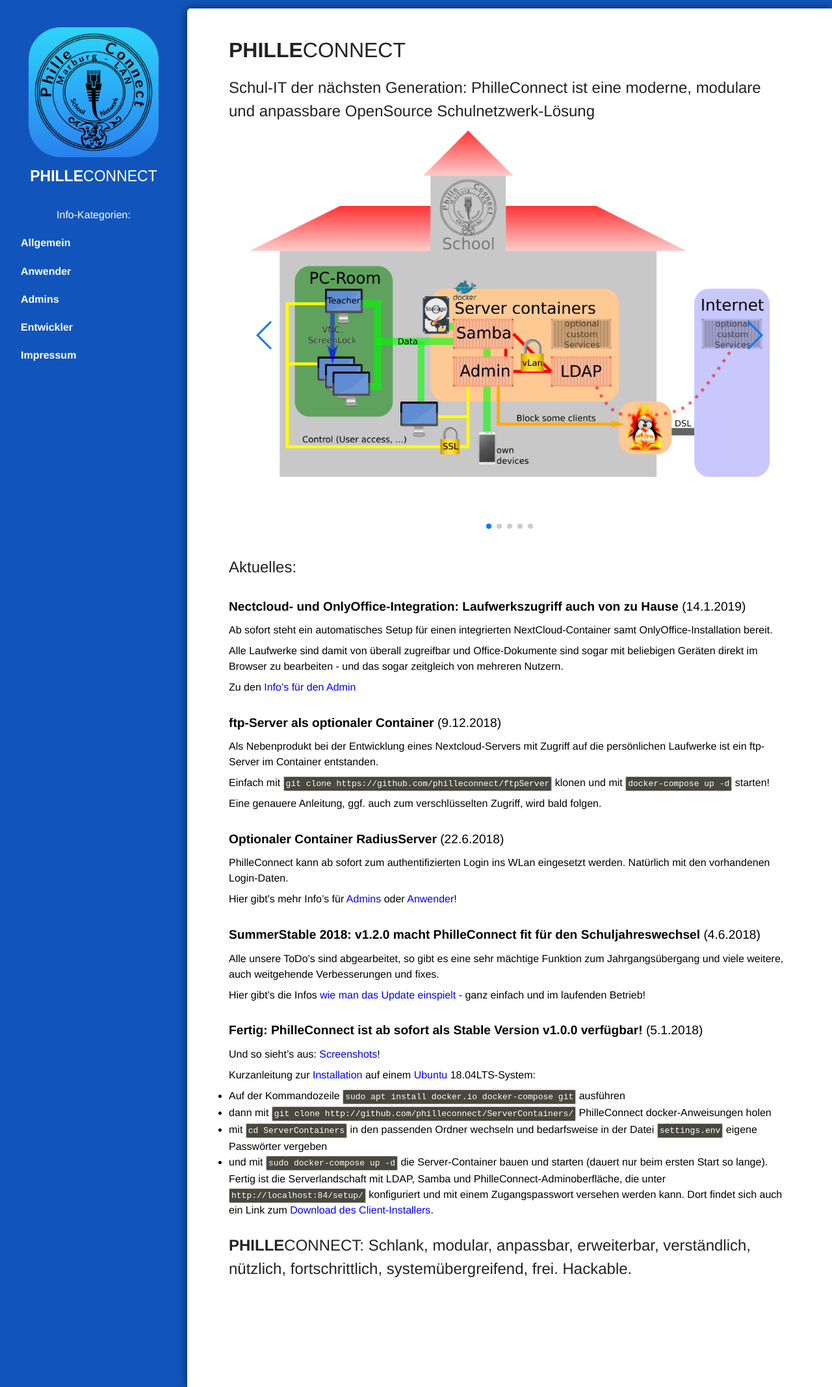
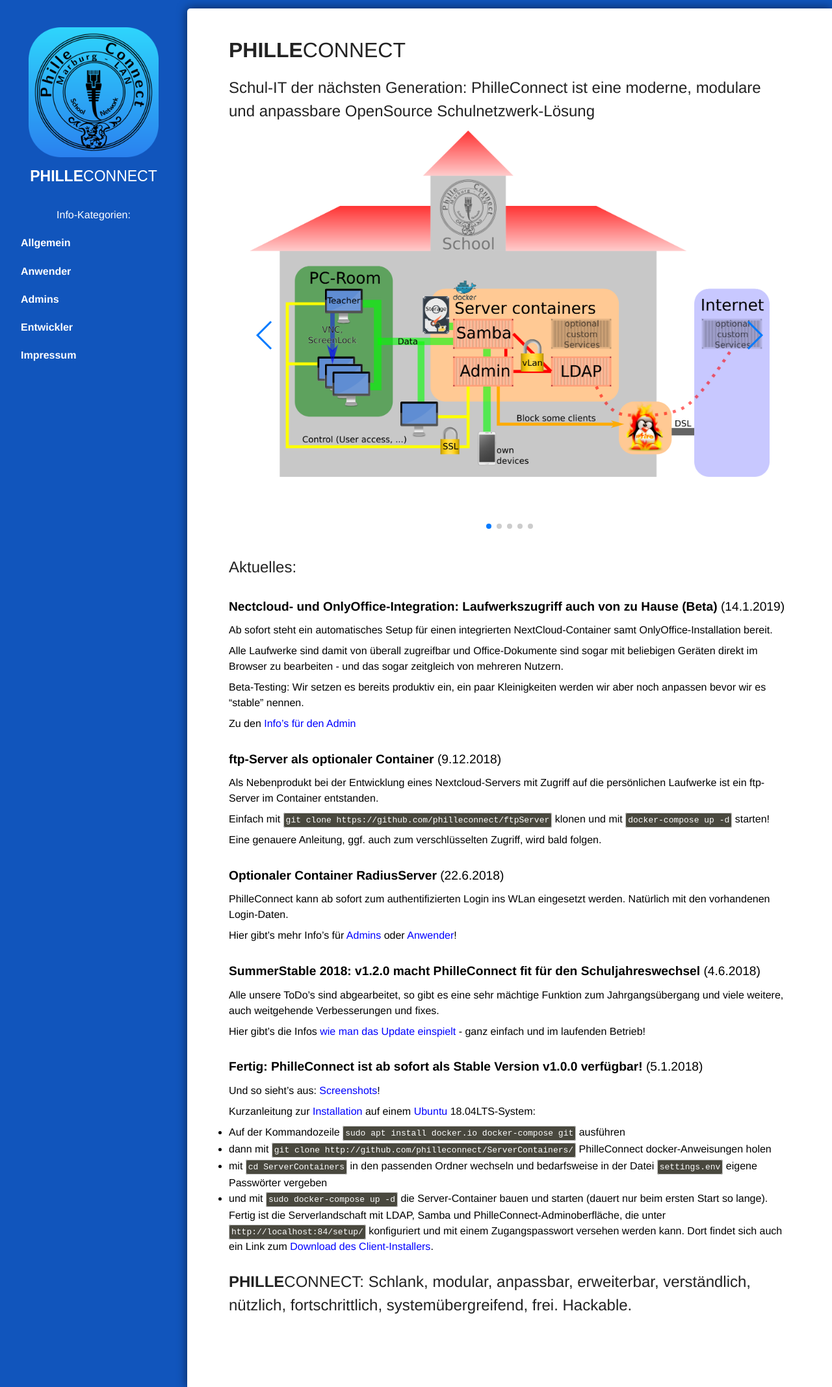
Before and after one commit to philleconnect/philleconnect.github.io, a Jekyll site: the page built from index.md, in a window 1280 px wide. Shown: the whole page at 65% size. Built offline with Jekyll 4.4.1, drawn with Linux system fonts in a browser that asks for light colours; our own code applies the rules of GitHub Pages for plain Markdown files.

Commit message:
added beta info

```diff
--- a/index.md
+++ b/index.md
@@ -28,11 +28,13 @@
 
 ## Aktuelles:
 
-### **Nectcloud- und OnlyOffice-Integration: Laufwerkszugriff auch von zu Hause** (14.1.2019)
+### **Nectcloud- und OnlyOffice-Integration: Laufwerkszugriff auch von zu Hause (Beta)** (14.1.2019)
 
 Ab sofort steht ein automatisches Setup für einen integrierten NextCloud-Container samt OnlyOffice-Installation bereit.
 
 Alle Laufwerke sind damit von überall zugreifbar und Office-Dokumente sind sogar mit beliebigen Geräten direkt im Browser zu bearbeiten - und das sogar zeitgleich von mehreren Nutzern.
+
+Beta-Testing: Wir setzen es bereits produktiv ein, ein paar Kleinigkeiten werden wir aber noch anpassen bevor wir es "stable" nennen.
 
 Zu den [Info's für den Admin](/admins/NextCloud)
 
```
